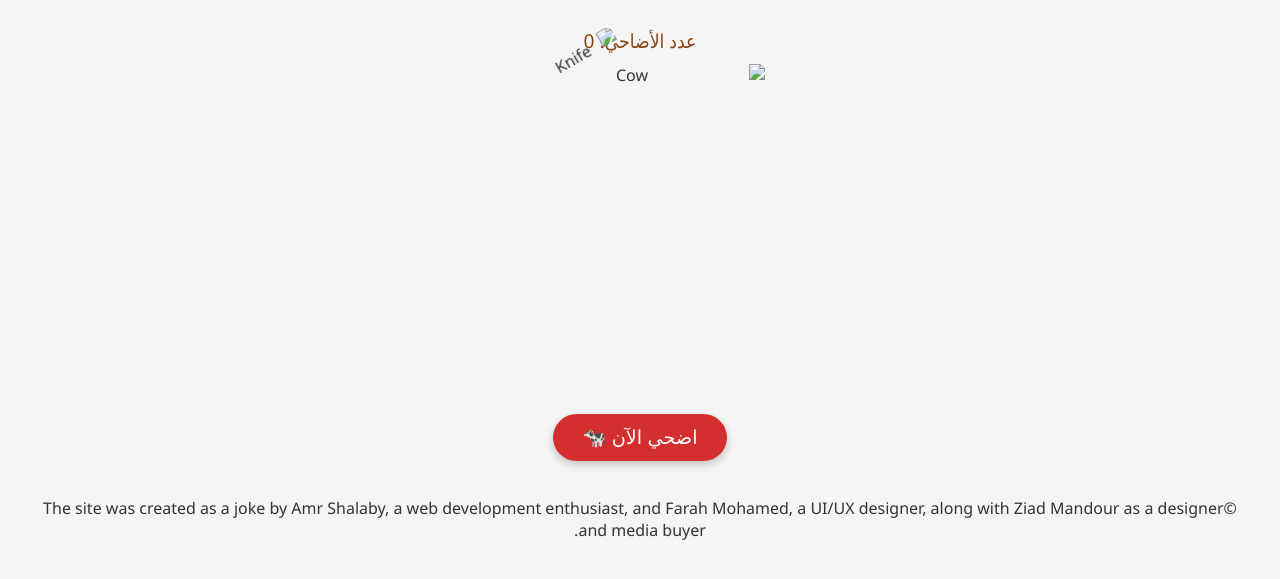
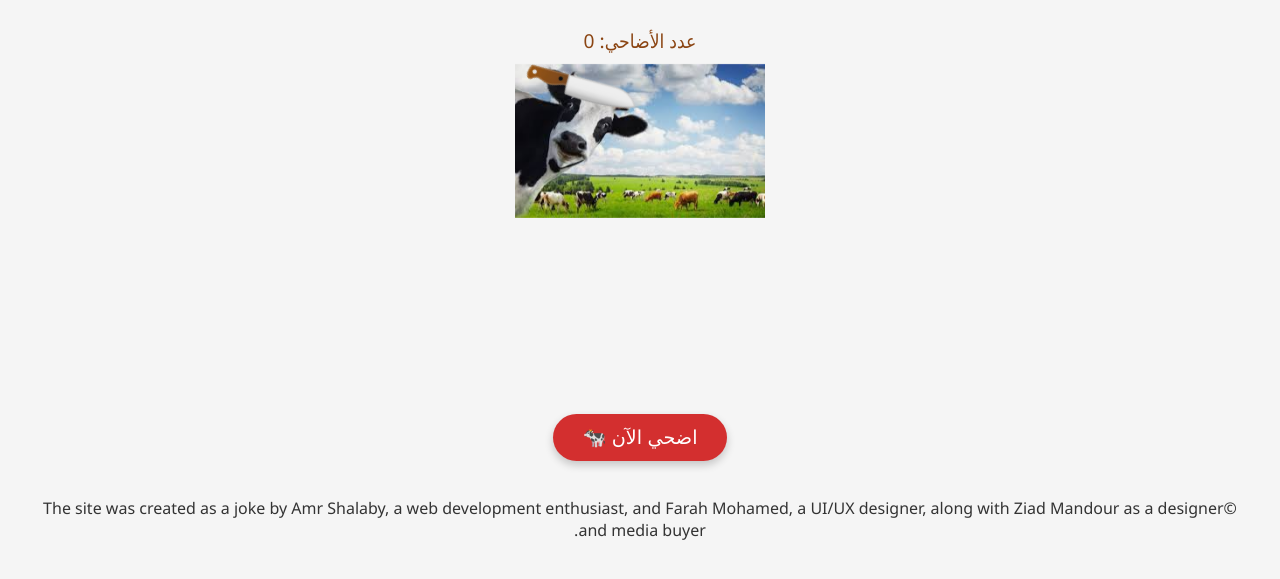
Before and after one commit to N0XUS0/ada7y_, a plain HTML site: page caw2.html in a window 1280 px wide. Shown: the part 113-692 px from the top of the page. Drawn offline with Linux system fonts and the light colour scheme; the site is published under a folder, as on GitHub Pages, so addresses that start at the root find nothing.

Commit message:
Update caw2.html

```diff
--- a/caw2.html
+++ b/caw2.html
@@ -3,7 +3,7 @@
 <head>
     <meta charset="UTF-8">
     <meta name="viewport" content="width=device-width, initial-scale=1.0">
-    <title>محاكاة الأضحية بطريقة مسلية</title>
+    <title> فقير بيضحي</title>
     <style>
         body {
             font-family: 'Segoe UI', Tahoma, Geneva, Verdana, sans-serif;
@@ -172,9 +172,9 @@
 
     <div class="scene">
         <div class="animal-container" id="animalContainer">
-            <img class="animal" id="animal" src="/1-37.jpg" alt="Cow">
-            <img class="knife" id="knife" src="/OIP-removebg-preview (1).png" alt="Knife">
-            <img class="meat" id="meat" src="/cut-of-meat-emoji-2048x1509-72xd3l2v.png" alt="Meat">
+            <img class="animal" id="animal" src="1-37.jpg" alt="Cow">
+            <img class="knife" id="knife" src="OIP-removebg-preview (1).png" alt="Knife">
+            <img class="meat" id="meat" src="cut-of-meat-emoji-2048x1509-72xd3l2v.png" alt="Meat">
         </div>
     </div>
 
```
